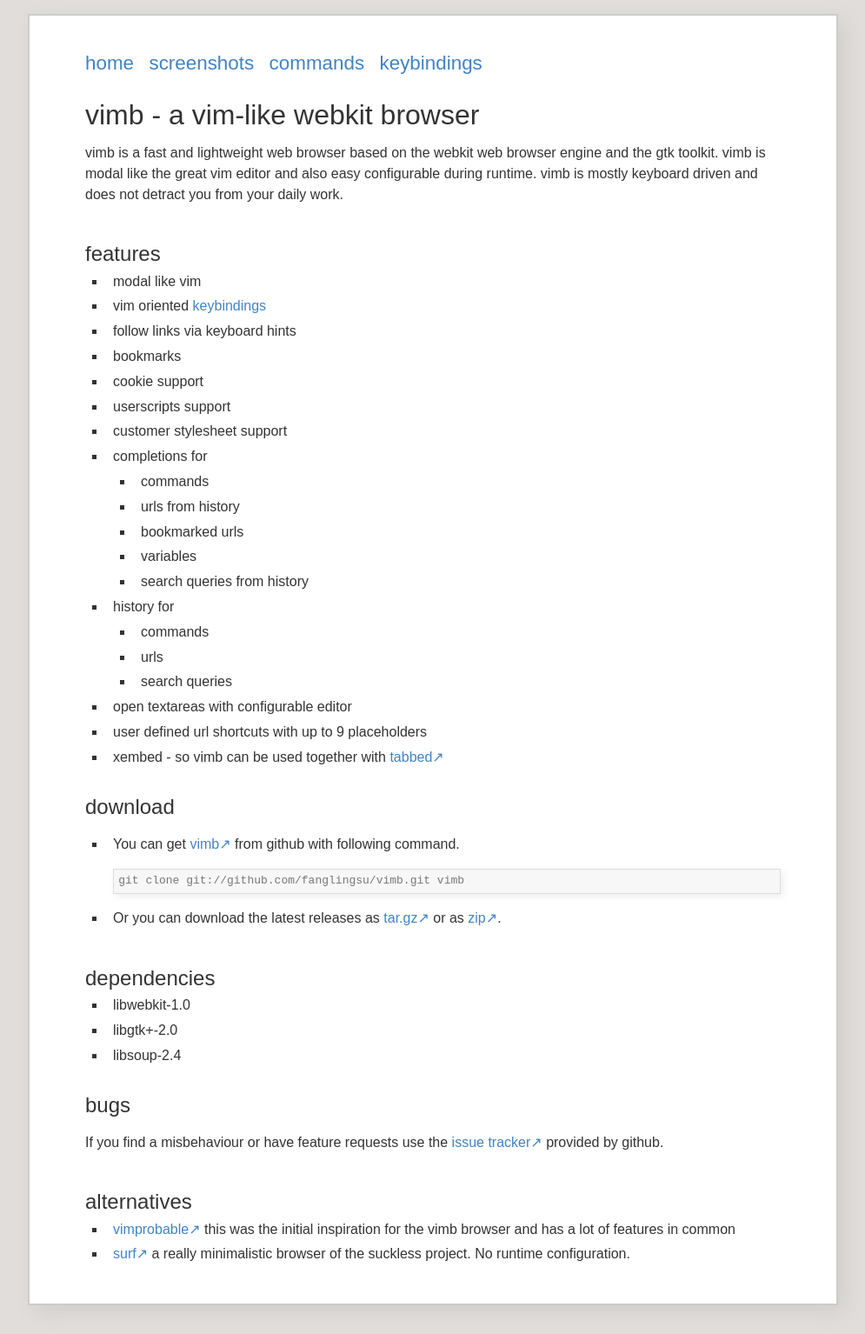
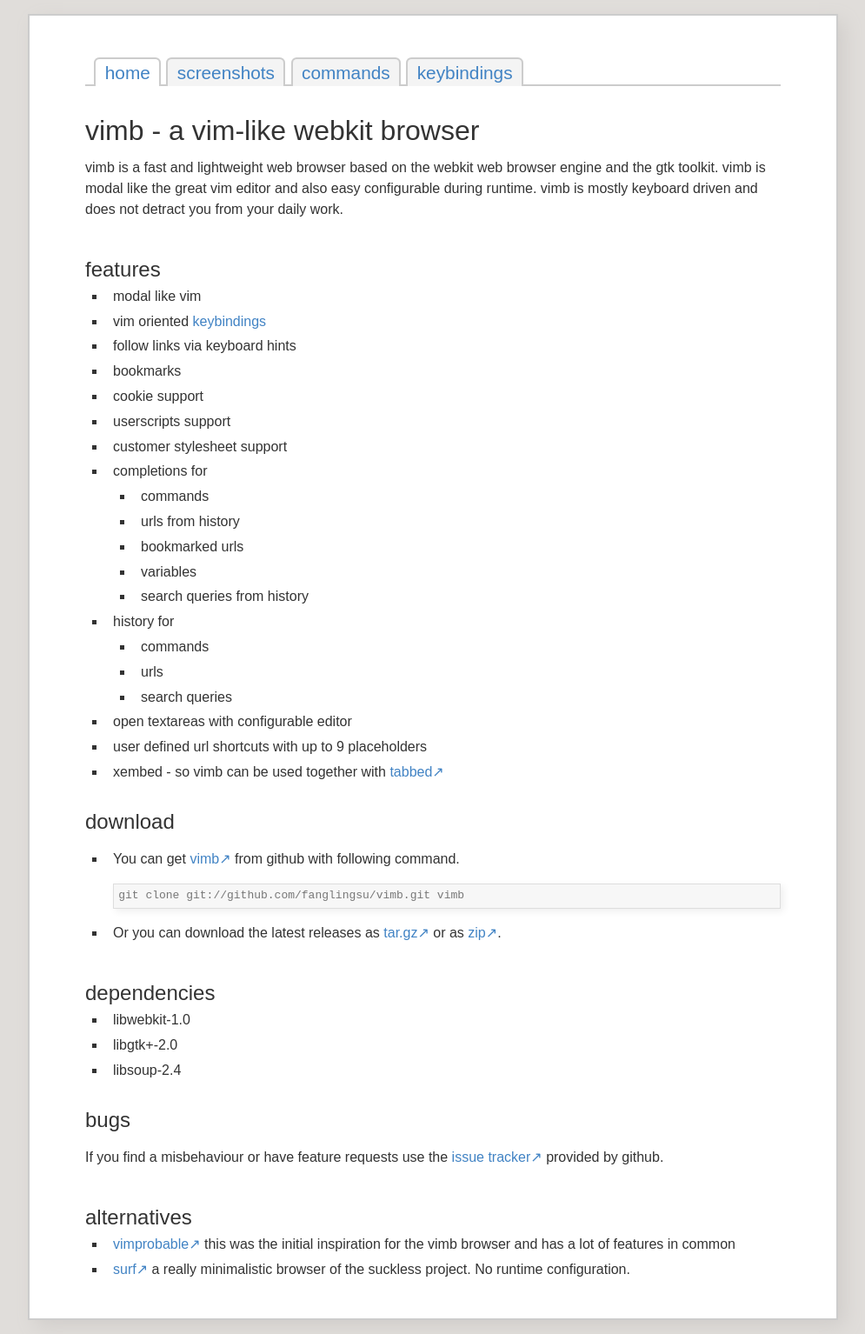
Before and after one commit to fanglingsu/vimb, a Jekyll site: the page built from index.md, in a window 1280 px wide. Shown: the whole page at 87% size, without its empty margins (142-1137 px from the left). Built offline with Jekyll 4.4.1, drawn with Linux system fonts in a browser that asks for light colours.

Commit message:
Added tab menu.

```diff
--- a/_layouts/default.html
+++ b/_layouts/default.html
@@ -10,16 +10,16 @@
 </head>
 <body>
 <div id="content">
-{{ content }}
 <div id="head">
     <h3>navigation</h3>
     <ul>
-        <li><a href="./">home</a></li>
-        <li><a href="screenshots.html">screenshots</a></li>
-        <li><a href="commands.html">commands</a></li>
-        <li><a href="keybindings.html">keybindings</a></li>
+        <li{% if page.active == "home" %} class="active"{% endif %}><a href="./">home</a></li>
+        <li{% if page.active == "screenshots" %} class="active"{% endif %}><a href="screenshots.html">screenshots</a></li>
+        <li{% if page.active == "commands" %} class="active"{% endif %}><a href="commands.html">commands</a></li>
+        <li{% if page.active == "keybindings" %} class="active"{% endif %}><a href="keybindings.html">keybindings</a></li>
     </ul>
-<div>
+</div>
+{{ content }}
 </div>
 </body>
 </html>
--- a/theme/main.css
+++ b/theme/main.css
@@ -1,11 +1,13 @@
 *{margin:0;padding:0}
 html{background-color:#e0ddda}
 body{color:#333;font-family:"Dejavu sans-serif",sans-serif;margin:0;padding:0;line-height:1.5em}
-#content{background-color:#fff;margin:1em auto;padding:4em 4em 2.5em;max-width:50em;min-width:30em;border:.13em solid #ccc;box-shadow:.52em .52em 1.3em #d0cdca}
-#head{font-size:1.4em;position:absolute;top:2.5em}
+#content{background-color:#fff;margin:1em auto;padding:3em 4em 2.5em;max-width:50em;min-width:35em;border:.13em solid #ccc;box-shadow:.52em .52em 1.3em #d0cdca}
+#head{font-size:1.3em;border-bottom:.1em solid #ccc;padding-bottom:1.5em}
 #head h3{display:none}
-#head ul{margin:0;padding:0}
-#head ul li{list-style:none;display:inline;margin:0 .5em 0 0;padding:0}
+#head ul{margin:0 0 0 .5em;padding:0}
+#head ul li{list-style:none;float:left;margin:0 .3em 0 0;padding:0}
+#head li a{display:block;padding:0 .5em;border:.1em solid #ccc;border-bottom:none;height:1.5em;top:.1em;background-color:#f4f4f4;border-radius: .3em .3em 0 0}
+#head li.active a, #head a:focus, #head a:hover{background-color:#fff}
 h1,h2,h3{font-family:inherit;font-weight:normal;padding:1.2em 0 .1em}
 h1{font-size:2em}
 h2{font-size:1.5em}
@@ -18,7 +20,7 @@
 ul li,ol li{margin:.3em auto}
 ul li{list-style-type:square}
 ol li{list-style-type:decimal}
-img{border:1px solid #ddd;max-width:100%;padding:0 0 1em 0}
+img{border:.13em solid #ddd;max-width:100%;padding:0 0 1em 0}
 pre{line-height:1.7em;background:#f7f7f7;border:.13em solid #ddd;box-shadow:.26em .26em .65em #eee;padding:.2em .4em;overflow:auto}
 code{font-family:monospace;color:#777}
 a,a:link{color:#4183C4;text-decoration:none;outline:none}
```
Also changed, not shown: commands.md (+1 -0 lines), index.md (+1 -0 lines), keybindings.md (+2 -1 lines), screenshots.md (+1 -0 lines).
